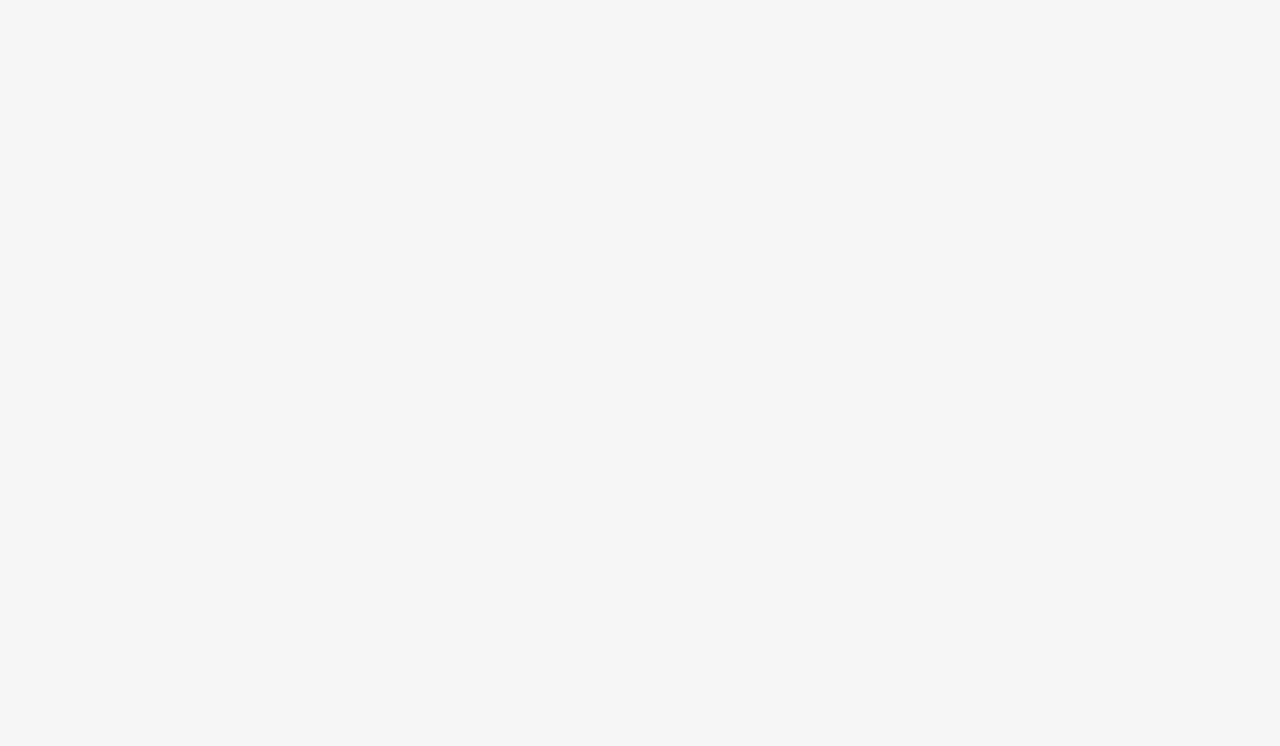
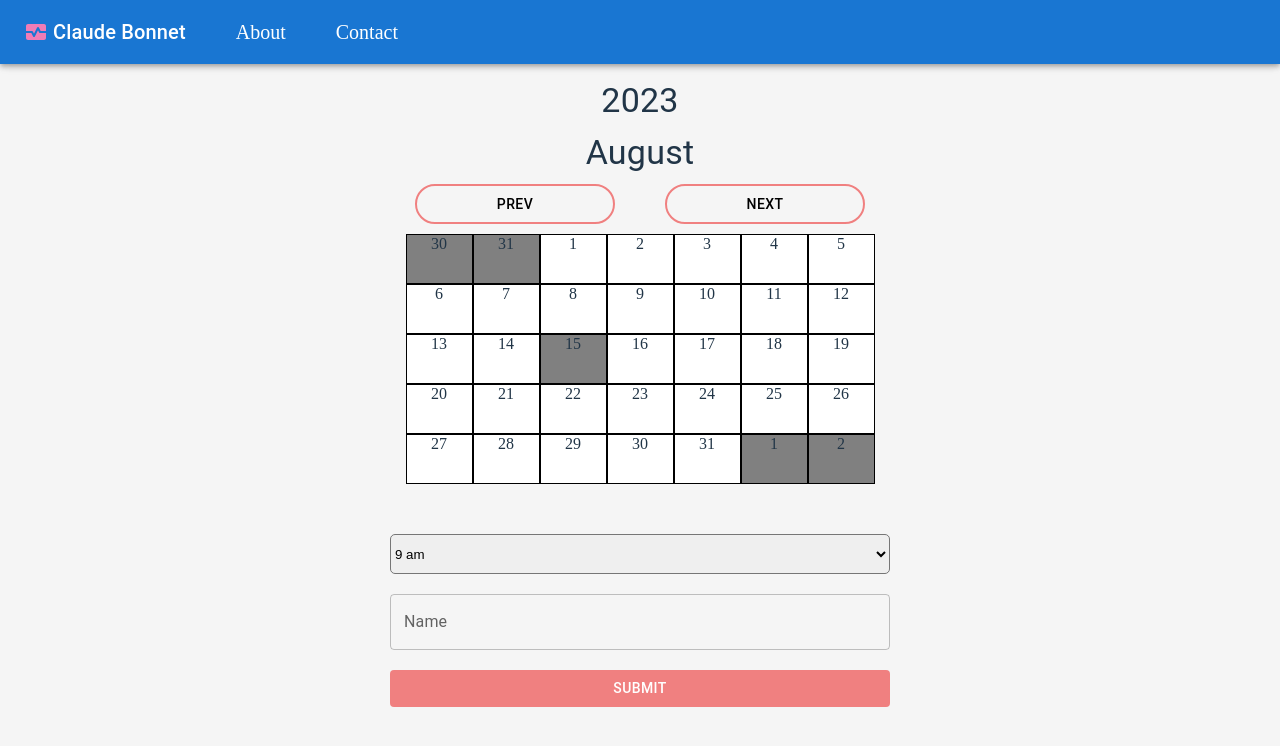
Before and after one commit to Johncharles963/bonnet, a React (Vite) app: page /bonnet/schedule in a window 1280 px wide. Before the commit this address had no page. Shown: the top 746 px of the page. Built offline with nearby package versions, Linux system fonts and the light colour scheme.

Commit message:
Added schedule

```diff
--- a/src/App.jsx
+++ b/src/App.jsx
@@ -7,6 +7,7 @@ import Layout from './components/Layout';
 import Contact from './components/Contact';
 import Home from './components/Home';
 import About from './components/About';
+import Schedule from './components/Schedule';
 
 function App() {
   const [count, setCount] = useState(0)
@@ -18,6 +19,7 @@ function App() {
       <Route index element={<Home/>} />
       <Route path="/contact" element={<Contact />} />
       <Route path="/about" element={<About />} />
+      <Route path="/schedule" element={<Schedule />} />
       </Route>
     </Routes>
   </BrowserRouter>
--- a/src/components/Home.jsx
+++ b/src/components/Home.jsx
@@ -10,7 +10,7 @@ const Home = () => {
 
     return (
         <Box sx={{textAlign: 'center', display: 'flex', flexDirection: 'column', gap: '40px'}}>
-            <Box sx={{maxWidth: '400px', maxHeight: '400px', alignSelf: 'center', overflow: 'hidden', borderRadius: '100%', backgroundColor: 'lightBlue'}}>
+            <Box sx={{maxWidth: '300px', maxHeight: '300px', alignSelf: 'center', overflow: 'hidden', borderRadius: '100%', backgroundColor: 'lightBlue'}}>
                 <img style={{ height: '100%', width: '100%' }} src="https://lh3.googleusercontent.com/pw/AIL4fc-JU_313uQ1UTM4CJHCbBbzhWBe_U5O78w1dKOjpBFgggwwsJ6jM8isfQIIVp6zeslGBcpwr6jeSwgV-_MJesv4OM8NkOcUWwpufmwpzoEhPWeol4b5MoB9z20coq1LCvBUkAlSri62unuXdM4LAnSvEg=w408-h612-s-no?authuser=0" />
             </Box>
             <Box>
@@ -21,11 +21,11 @@ const Home = () => {
               MSN, APRN, FNP-C
             </Typography>
             </Box>
-            <Box sx={{display: 'flex', justifyContent: 'space-evenly'}}>
-            <Button onClick={(e)=>{navigate('/about')}} sx={{border: '2px solid lightcoral', width: '150px', borderRadius: '20px', color: 'black',}} >
+            <Box sx={{display: 'flex', justifyContent: 'space-evenly', maxWidth: '450px'}}>
+            <Button onClick={(e)=>{navigate('/about')}} sx={{border: '2px solid lightcoral', width: '40%', borderRadius: '20px', color: 'black',}} >
               About Me
             </Button>
-            <Button onClick={(e)=>{navigate('/contact')}} sx={{border: '2px solid lightcoral', width: '150px', borderRadius: '20px',  color: 'black'}} >
+            <Button onClick={(e)=>{navigate('/contact')}} sx={{border: '2px solid lightcoral', width: '40%', borderRadius: '20px',  color: 'black'}} >
               Contact Me
             </Button>
             </Box>
--- a/src/components/Layout.jsx
+++ b/src/components/Layout.jsx
@@ -8,7 +8,7 @@ import MonitorHeartIcon from '@mui/icons-material/MonitorHeart';
 const Layout = () => {
   const navigate = useNavigate();
   return (
-    <Box sx={{ display: 'flex', flexDirection: 'column', justifyContent: 'center', alignItems: 'center', paddingTop: '100px' }}>
+    <Box sx={{ display: 'flex', flexDirection: 'column', justifyContent: 'center', alignItems: 'center', paddingTop: '80px', paddingBottom: '20px' }}>
       <AppBar position="fixed">
         <Toolbar>
           <Box sx={{ display: 'flex', gap: { xs: '20px', lg: '50px' }, alignItems: 'center' }}>
--- /dev/null
+++ b/src/components/Schedule.jsx
@@ -0,0 +1,161 @@
+import Typography from '@mui/material/Typography';
+import Box from '@mui/material/Box';
+import { Button } from '@mui/material';
+import { useState, useEffect, useRef } from 'react';
+import TextField from '@mui/material/TextField';
+import { TimeToLeaveTwoTone } from '@mui/icons-material';
+
+const Schedule = ({ minHeight = '200px', maxHeight = '300px', height = '30vh', minWidth = '200px', maxWidth = '500px', width = '80vw' }) => {
+    const n = 35
+    const [currentYear, setCurrentYear] = useState();
+    const [currentMonth, setCurrentMonth] = useState();
+    const [currentDay, setCurrentDay] = useState(1);
+    const [firstDayOfMonth, setFirstDayOfMonth] = useState();
+    const [lastDayOfMonth, setLastDayOfMonth] = useState();
+    const [lastDayOPrvfMonth, setLastDayOfPrvMonth] = useState();
+    const takenDays = [
+        {
+            year: 2023,
+            month: 7,
+            day: 15
+        },
+        {
+            year: 2023,
+            month: 8,
+            day: 2
+        },
+        {
+            year: 2023,
+            month: 9,
+            day: 28
+        }
+    ]
+    const takenHours = [
+        '8 am',
+        '1 pm'
+    ]
+    const hours = useRef()
+    const name = useRef()
+    const time = useRef()
+
+
+    const dayNames = ["Sunday", "Monday", "Tuesday", 'Wednesday', "Thursday", "Friday", "Saturday"]
+    const months = ['January', 'February', 'March', 'April', 'May', 'June', 'July', 'August', 'September', 'October', 'November', 'December']
+
+    useEffect(() => {
+        // Update the document title using the browser API
+        const d = new Date();
+        setCurrentYear(d.getFullYear())
+        setCurrentMonth(d.getMonth())
+        let arr = []
+        for (let i = 8; i <= 16; i++) {
+            i < 12 ? arr.push(`${i} am`) : i === 12 ? arr.push(`${i} pm`) : arr.push(`${i - 12} pm`)
+
+        }
+        hours.current = arr
+
+        // console.log(`${d.getFullYear()}-${d.getMonth()}-01`,d2,dayNames[d2.getDay()], d2.getDay(), currentMonth)
+    }, []);
+
+    useEffect(() => {
+        // Update the document title using the browser API
+        console.log(`${currentYear}-${currentMonth + 1}-01`)
+        const d = new Date(currentYear, currentMonth, 1);
+        setFirstDayOfMonth(d.getDay())
+        setLastDayOfMonth(new Date(currentYear, currentMonth + 1, 0).getDate())
+        setLastDayOfPrvMonth(new Date(currentYear, currentMonth, 0).getDate())
+        console.log(d, dayNames[d.getDay()], d.getDay(), currentMonth)
+    }, [currentMonth]);
+
+    const nextMonth = () => {
+        if (currentMonth >= 11) {
+            setCurrentMonth(0)
+            setCurrentYear(currentYear + 1)
+        }
+        else {
+            setCurrentMonth(currentMonth + 1)
+        }
+    }
+    const prevMonth = () => {
+        if (currentMonth <= 0) {
+            setCurrentMonth(11)
+            setCurrentYear(currentYear - 1)
+        }
+        else {
+            setCurrentMonth(currentMonth - 1)
+        }
+    }
+    const calculate = (i) => {
+        return i < firstDayOfMonth || i > lastDayOfMonth + (firstDayOfMonth - 1) || takenDays.find((element) => (element.day == (i - firstDayOfMonth + 1) && element.month == currentMonth && element.year == currentYear))
+    }
+    const dateClicked = (i) => {
+        if (!calculate(i)) {
+            console.log('available date clicked')
+        }
+    }
+    const handleSubmit = (e) => {
+        e.preventDefault()
+        console.log(name.current.value, time.current.value)
+    }
+    console.log(currentMonth, firstDayOfMonth, lastDayOfMonth, currentYear)
+    console.log(hours)
+    return (
+        <Box sx={{ textAlign: 'center', display: 'flex', flexDirection: 'column', gap: '60px'}}>
+            <Box  sx={{display: 'flex', flexDirection: 'column', gap: '10px' }}>
+                <Typography variant="h4" component="p">
+                    {currentYear}
+                </Typography>
+                <Typography variant="h4" component="p">
+                    {months[currentMonth]}
+                </Typography>
+                <Box sx={{display: 'flex', justifyContent: 'space-around'}}>
+                <Button sx={{border: '2px solid lightcoral', width: '40%', borderRadius: '20px', color: 'black',}} onClick={() => { prevMonth() }}>prev</Button>
+                <Button sx={{width: '40%', borderRadius: '20px', color: 'black', border: '2px solid lightcoral'}} onClick={() => { nextMonth() }}>next</Button>
+                </Box>
+                <Box sx={{
+                    display: 'flex', flexWrap: 'wrap', justifyContent: 'center',
+                    height: height,
+                    width: width,
+                    maxWidth: maxWidth,
+                    maxHeight: maxHeight,
+                    minHeight: minHeight,
+                    minWidth: minWidth,
+                }}>
+                    {[...Array(n)].map((e, i) => (
+                        <div onClick={(e) => dateClicked(i)} key={i} style={{ border: '1px solid black', height: '20%', width: '13%', backgroundColor: calculate(i) ? 'grey' : 'white', cursor: calculate(i) ? 'not-allowed' : 'pointer' }}>
+                            {firstDayOfMonth && lastDayOPrvfMonth &&
+                                i < firstDayOfMonth ? lastDayOPrvfMonth - (firstDayOfMonth - i - 1) : i > lastDayOfMonth + (firstDayOfMonth - 1) ? i - (lastDayOfMonth + firstDayOfMonth - 1) : `${i - firstDayOfMonth + 1}`
+                            }
+                        </div>
+                    ))}
+                </Box>
+            </Box>
+            <form onSubmit={(e) => { handleSubmit(e) }}>
+                <Box sx={{display: 'flex', flexDirection: 'column', gap: '20px'}}>
+                    <Box >
+                        <select ref={time} style={{ width: '100%', height: '40px', borderRadius: '5px' }}>
+                            {hours?.current?.map((hour, index) => (
+                                <option disabled={takenHours.includes(hour) ? true : false} style={{ backgroundColor: takenHours.includes(hour) ? 'grey' : 'white' }} value={hour} key={`hour${index}`}>{hour}</option>
+                            ))}
+                        </select>
+                    </Box>
+                    <TextField inputProps={{ ref: name }} label="Name" variant="outlined" />
+                    <Button  sx={{backgroundColor: 'lightCoral', color: 'white', '&:focus': { backgroundColor: 'lightblue' }}} type="submit">Submit</Button>
+                </Box>
+            </form>
+        </Box>
+    )
+}
+
+
+// function IsVerify({children}) {
+//     const {data: auth} = useQuery(IS_USER_AUTHENTICATED);
+
+//     if(auth?.isUserAuthenticated === true) {
+//         return(<>{children}</>);
+//     } else {
+//         return(<Verify/>)
+//     }
+// }
+
+export default Schedule
```
